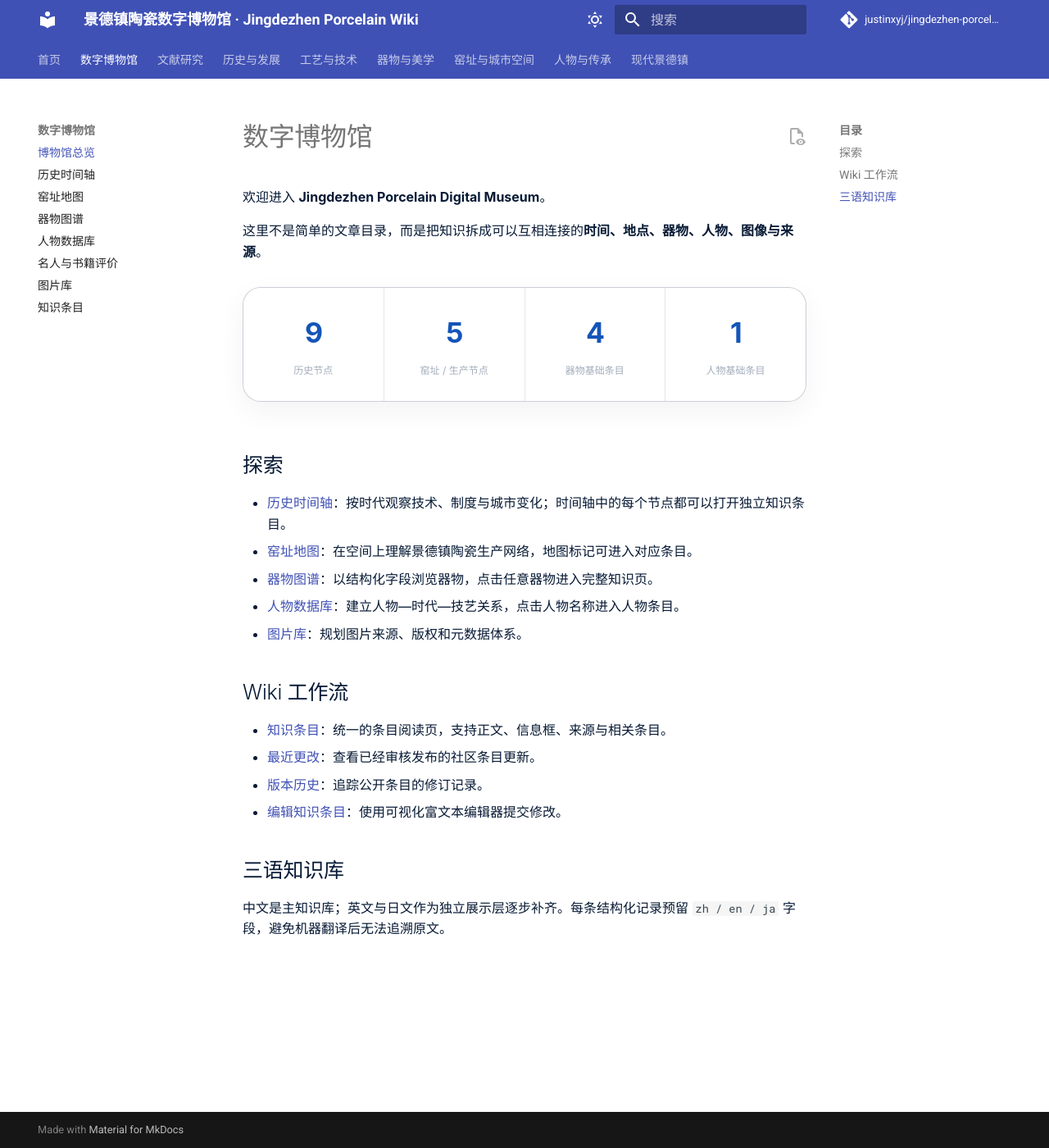
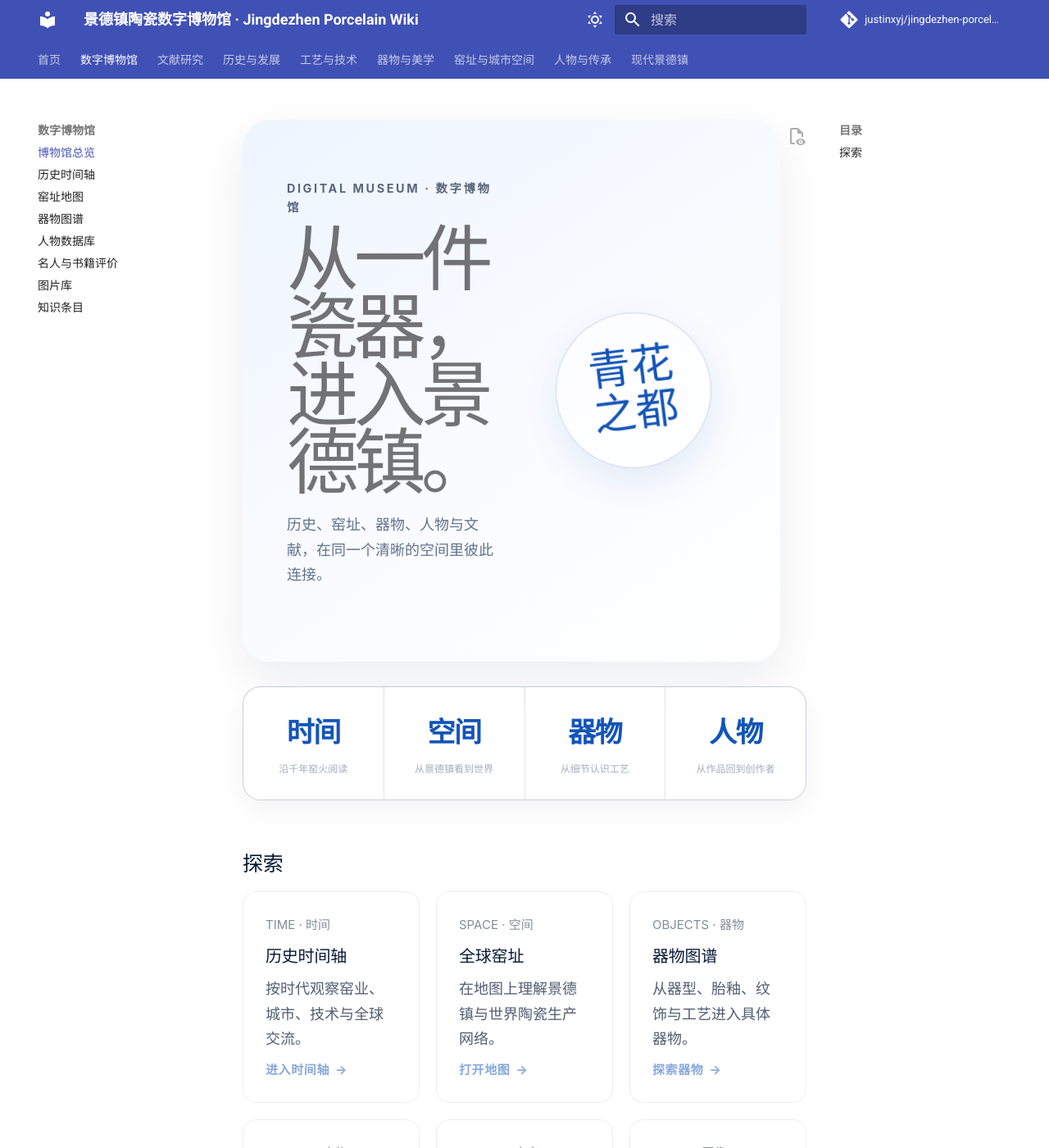
Before and after one commit to justinxyj/jingdezhen-porcelain-wiki, an MkDocs documentation site: the page built from docs/museum/index.md, in a window 1280 px wide and 1400 px high. Shown: the whole window at 82% size. Built offline with MkDocs 1.6.1 and Material for MkDocs 9.7.7, drawn with Linux system fonts in a browser that asks for light colours; a script that is not in the unit is left out; comment, search, counter and statistics services are not loaded; some of the changed text lies outside the part shown.

Commit message:
redesign museum overview in Apple porcelain-blue style

```diff
--- a/docs/museum/index.md
+++ b/docs/museum/index.md
@@ -1,26 +1,21 @@
-# 数字博物馆
+<div class="museum-hero">
+  <div>
+    <div class="eyebrow">DIGITAL MUSEUM · 数字博物馆</div>
+    <h1>从一件瓷器，<br>进入景德镇。</h1>
+    <p>历史、窑址、器物、人物与文献，在同一个清晰的空间里彼此连接。</p>
+  </div>
+  <div class="museum-hero-mark">青花<br>之都</div>
+</div>
 
-欢迎进入 **Jingdezhen Porcelain Digital Museum**。
-
-这里不是简单的文章目录，而是把知识拆成可以互相连接的**时间、地点、器物、人物、图像与来源**。
-
-<div class="museum-stats"><div><strong>9</strong><span>历史节点</span></div><div><strong>5</strong><span>窑址 / 生产节点</span></div><div><strong>4</strong><span>器物基础条目</span></div><div><strong>1</strong><span>人物基础条目</span></div></div>
+<div class="museum-stats"><div><strong>时间</strong><span>沿千年窑火阅读</span></div><div><strong>空间</strong><span>从景德镇看到世界</span></div><div><strong>器物</strong><span>从细节认识工艺</span></div><div><strong>人物</strong><span>从作品回到创作者</span></div></div>
 
 ## 探索
 
-- [历史时间轴](timeline.md)：按时代观察技术、制度与城市变化；时间轴中的每个节点都可以打开独立知识条目。
-- [窑址地图](kiln-map.md)：在空间上理解景德镇陶瓷生产网络，地图标记可进入对应条目。
-- [器物图谱](catalog.md)：以结构化字段浏览器物，点击任意器物进入完整知识页。
-- [人物数据库](people.md)：建立人物—时代—技艺关系，点击人物名称进入人物条目。
-- [图片库](gallery.md)：规划图片来源、版权和元数据体系。
-
-## Wiki 工作流
-
-- [知识条目](../entry.md)：统一的条目阅读页，支持正文、信息框、来源与相关条目。
-- [最近更改](../recent-changes.md)：查看已经审核发布的社区条目更新。
-- [版本历史](../history-revisions.md)：追踪公开条目的修订记录。
-- [编辑知识条目](../editor.md)：使用可视化富文本编辑器提交修改。
-
-## 三语知识库
-
-中文是主知识库；英文与日文作为独立展示层逐步补齐。每条结构化记录预留 `zh / en / ja` 字段，避免机器翻译后无法追溯原文。
+<div class="museum-grid">
+  <a class="museum-card wiki-card-link" href="timeline/"><span>TIME · 时间</span><h3>历史时间轴</h3><p>按时代观察窑业、城市、技术与全球交流。</p><span class="wiki-read-more">进入时间轴</span></a>
+  <a class="museum-card wiki-card-link" href="kiln-map/"><span>SPACE · 空间</span><h3>全球窑址</h3><p>在地图上理解景德镇与世界陶瓷生产网络。</p><span class="wiki-read-more">打开地图</span></a>
+  <a class="museum-card wiki-card-link" href="catalog/"><span>OBJECTS · 器物</span><h3>器物图谱</h3><p>从器型、胎釉、纹饰与工艺进入具体器物。</p><span class="wiki-read-more">探索器物</span></a>
+  <a class="museum-card wiki-card-link" href="people/"><span>PEOPLE · 人物</span><h3>人物数据库</h3><p>认识督陶官、工匠、瓷画家与教育者。</p><span class="wiki-read-more">认识人物</span></a>
+  <a class="museum-card wiki-card-link" href="voices-and-books/"><span>VOICES · 文字</span><h3>名人与书籍</h3><p>从古籍、书信与研究资料观察历史上的景德镇。</p><span class="wiki-read-more">阅读文字</span></a>
+  <a class="museum-card wiki-card-link" href="gallery/"><span>IMAGE · 图像</span><h3>图片库</h3><p>查看来自博物馆与遗产机构的馆藏影像。</p><span class="wiki-read-more">进入图片库</span></a>
+</div>
```
